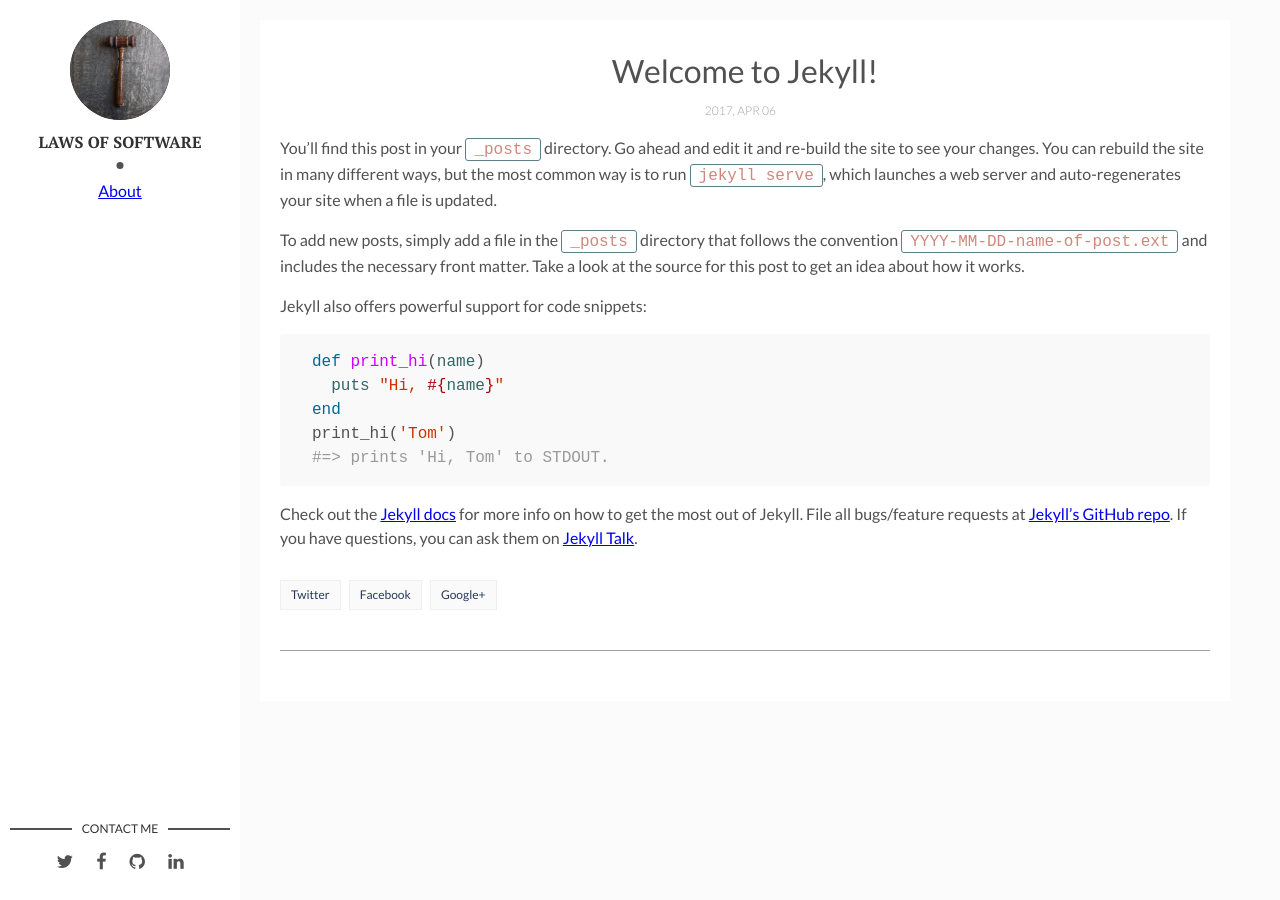
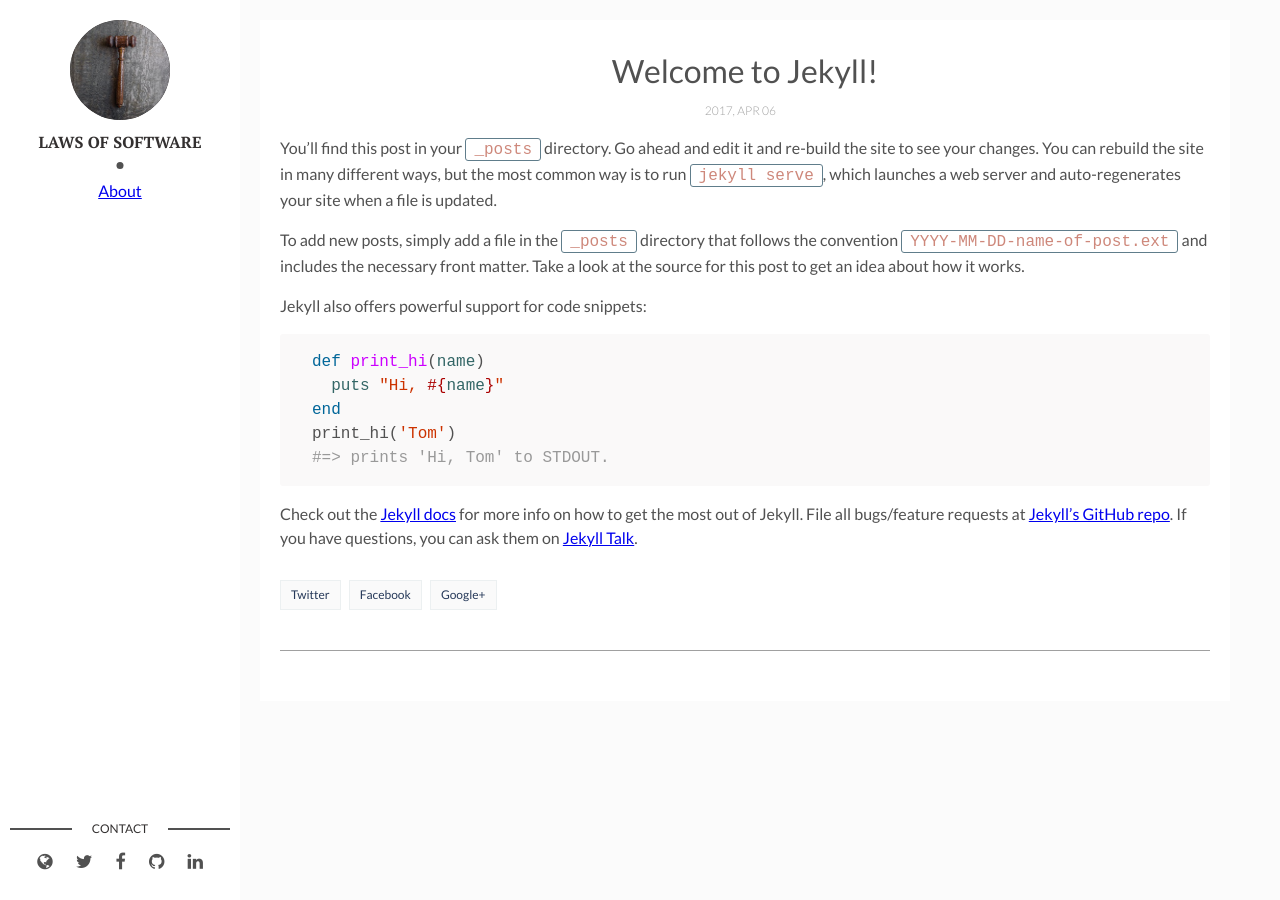
Before and after one commit to shaisachs/laws-of-software, a Jekyll site: the page built from _laws/2017-04-06-welcome-to-jekyll.markdown, in a window 1280 px wide. Built offline with Jekyll 4.4.1, drawn with Linux system fonts in a browser that asks for light colours.

Commit message:
fix flow issues in body content; remove tags; add main site to contact
Signed-off-by: Shai Sachs <shaisachs@gmail.com>

```diff
--- a/_config.yml
+++ b/_config.yml
@@ -10,6 +10,7 @@ site-twitter: #if your site has a twitter account, enter it here
 author: Shai Sachs
 author-img: shai-sachs.jpg # add your photo
 about-author: I am a Staff Engineer at Wayfair. Contact me if you want to join us!
+social-home: https://shaisachs.com
 social-twitter: shaisachs
 social-facebook: shaisachs
 social-github: shaisachs # add your Github handle
--- a/_layouts/main.html
+++ b/_layouts/main.html
@@ -14,8 +14,11 @@ layout: default
   </header> <!-- End Header -->
   <footer>
     <section class="contact">
-      <h3 class="contact-title">Contact me</h3>
+      <h3 class="contact-title">Contact</h3>
       <ul>
+        {% if site.social-home %}
+          <li><a href="{{ site.social-home }}" target="_blank"><i class="fa fa-globe" aria-hidden="true"></i></a></li>
+        {% endif %}
         {% if site.social-twitter %}
           <li><a href="https://twitter.com/{{ site.social-twitter }}" target="_blank"><i class="fa fa-twitter" aria-hidden="true"></i></a></li>
         {% endif %}
@@ -32,6 +35,8 @@ layout: default
     </section> <!-- End Section Contact -->
   </footer> <!-- End Footer -->
 </aside> <!-- End Sidebar -->
-<div class="content-box clearfix">
-  {{ content }}
+<div class="content-box">
+  <article>
+    {{ content }}
+  </article>
 </div>
--- a/_layouts/post.html
+++ b/_layouts/post.html
@@ -26,11 +26,6 @@ layout: main
           <a href="https://facebook.com/sharer.php?u={{ site.url }}{{ page.url }}" title="Share on Facebook" rel="nofollow" target="_blank">Facebook</a>
           <a href="https://plus.google.com/share?url={{ site.url }}{{ page.url }}" title="Share on Google+" rel="nofollow" target="_blank">Google+</a>
         </div>
-        <div class="page-tag">
-          {% for tag in page.tags %}
-            <a href="{{site.baseurl}}/tags#{{tag}}" class="tag">&#35; {{ tag }}</a>
-          {% endfor %}
-        </div>
       </div>
       {% include disqus.html %}
     </div> <!-- End Wrap Content -->
```
